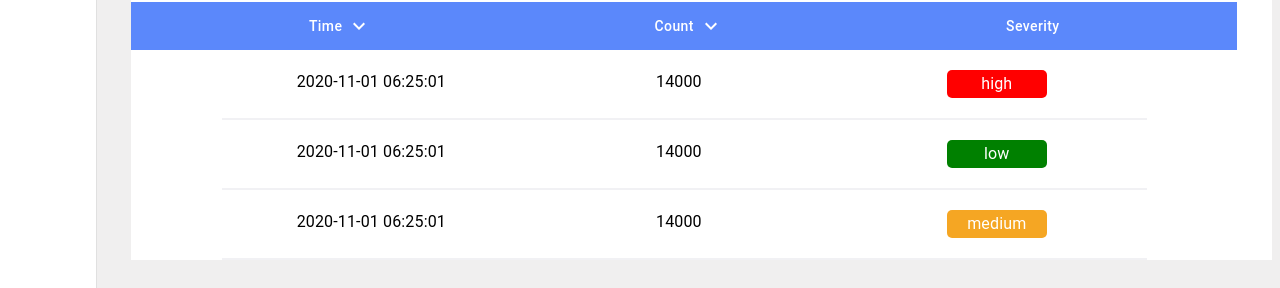
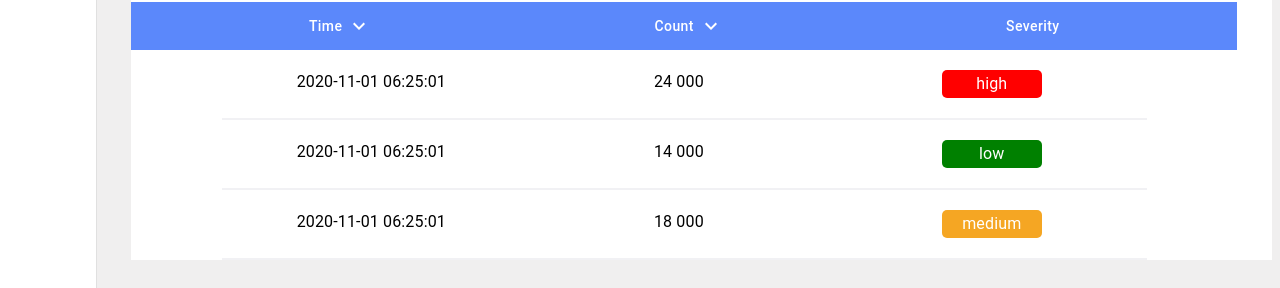
Before and after one commit to ibotchori/logmind, a React (Create React App) app: page / in a window 1280 px wide. Shown: the part 451-739 px from the top of the page. Built offline with nearby package versions, Linux system fonts and the light colour scheme.

Commit message:
Change table items position

```diff
--- a/src/components/MainContent/MainContent.js
+++ b/src/components/MainContent/MainContent.js
@@ -110,10 +110,10 @@ const MainContent = () => {
           </Typography>
           <Typography
             style={{
-              marginRight: "35px",
+              marginRight: "30px",
             }}
           >
-            14000
+            24 000
           </Typography>
           <Typography
             style={{
@@ -123,7 +123,7 @@ const MainContent = () => {
               padding: "2px 20px",
               borderRadius: "5px",
               color: "white",
-              marginRight: "80px",
+              marginRight: "85px",
             }}
           >
             high
@@ -141,10 +141,10 @@ const MainContent = () => {
           </Typography>
           <Typography
             style={{
-              marginRight: "35px",
+              marginRight: "30px",
             }}
           >
-            14000
+            14 000
           </Typography>
           <Typography
             style={{
@@ -154,7 +154,7 @@ const MainContent = () => {
               padding: "2px 20px",
               borderRadius: "5px",
               color: "white",
-              marginRight: "80px",
+              marginRight: "85px",
             }}
           >
             low
@@ -172,10 +172,10 @@ const MainContent = () => {
           </Typography>
           <Typography
             style={{
-              marginRight: "35px",
+              marginRight: "30px",
             }}
           >
-            14000
+            18 000
           </Typography>
           <Typography
             style={{
@@ -185,7 +185,7 @@ const MainContent = () => {
               padding: "2px 20px",
               borderRadius: "5px",
               color: "white",
-              marginRight: "80px",
+              marginRight: "85px",
             }}
           >
             medium
```
